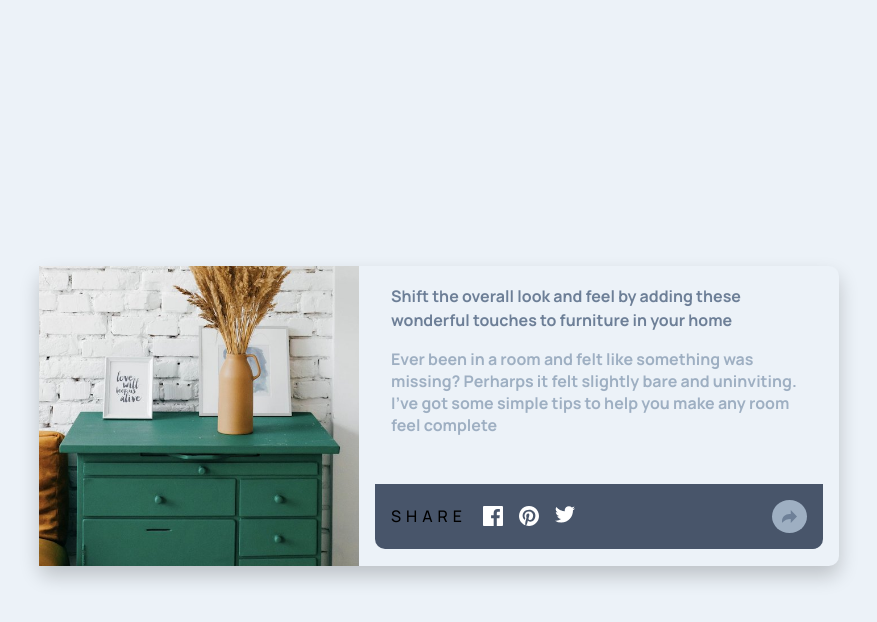
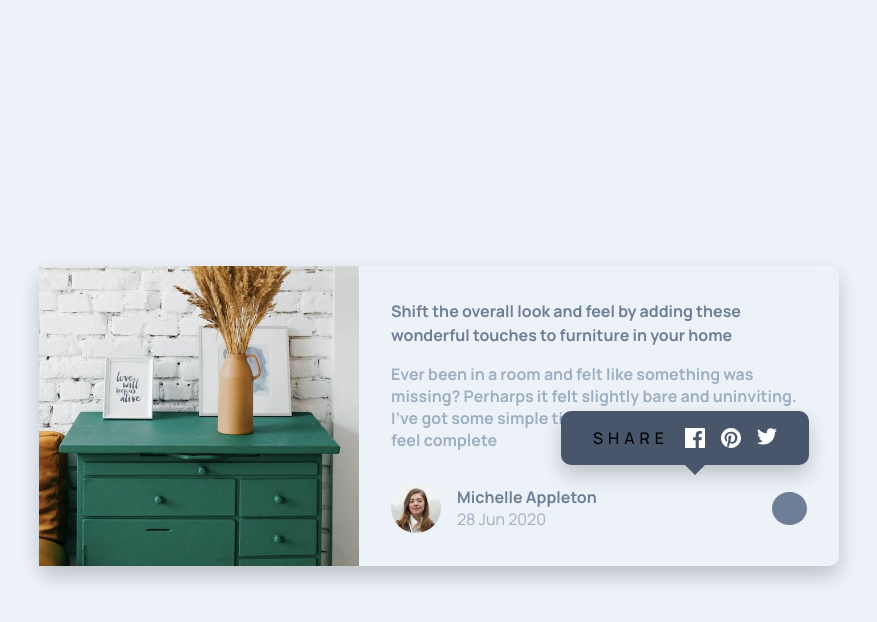
Before and after one commit to DhirtyHefty/Article-Preview, a plain HTML site: page index.html in a window 1280 px wide. Both pictures are taken after a click on the button 990 px from the left and 508 px from the top of the page. Shown: the whole page, without its empty margins (201-1078 px from the left). Drawn offline with Linux system fonts and the light colour scheme.

Commit message:
fixing pop up in desktop to appear on top of the share button

```diff
--- a/script.js
+++ b/script.js
@@ -4,10 +4,16 @@ const sharePopup = document.querySelector('.share-popup');
 
 shareButtons.forEach(button => {
     button.addEventListener('click', () => {
+        //on mobile
+        if (window.innerWidth < 1024) {
+            profileWrapper.classList.toggle('hidden');
+        }
 
-        profileWrapper.classList.toggle('hidden');
         sharePopup.classList.toggle('hidden');
-        // Toggle active state on all share buttons
-        shareButtons.forEach(btn => btn.classList.toggle('active'));
+        //toggle active state for share button
+        shareButtons.forEach(btn => {
+            btn.classList.toggle('active');
+        });
     });
+
 });
--- a/style.css
+++ b/style.css
@@ -198,11 +198,42 @@ body {
         justify-content: center;
         padding: 2rem;
         margin: 0;
+        position: relative;
     }
 
-    .profile-section{
+    .profile-wrapper{
+        position: relative;
+    }
+
+    .profile-wrapper .hidden{
         display: flex;
-        justify-content: space-between;
-        align-items: center;
+    }
+
+    .share-popup{
+        position: absolute;
+        bottom: 100px;
+        right: 30px;
+        margin: 0;
+        padding: 1rem 2rem;
+        border-radius: 10px;
+        box-shadow: 0 10px 20px rgba(0,0,0,0.2);
+    }
+
+    /*remove second share button*/
+    .share-popup .share-button{
+        display: none;
+    }
+
+    /*arrow pointing down*/
+    .share-popup::after{
+        content: '';
+        position: absolute;
+        bottom: -10px;
+        left: 50%;
+        width: 0;
+        height: 0;
+        border-left: 10px solid transparent;
+        border-right: 10px solid transparent;
+        border-top: 10px solid var(--VeryDarkGrayishBlue);
     }
 }
```
